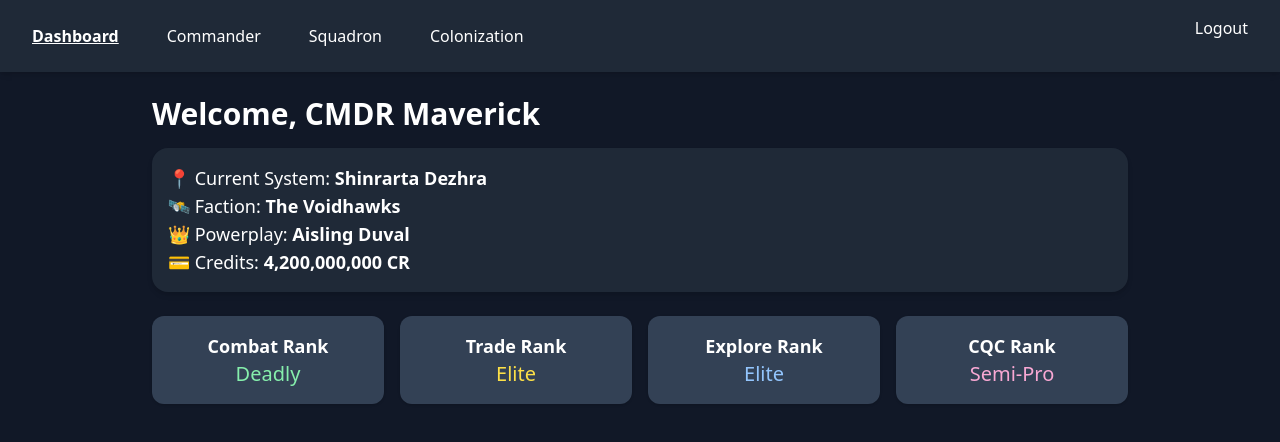
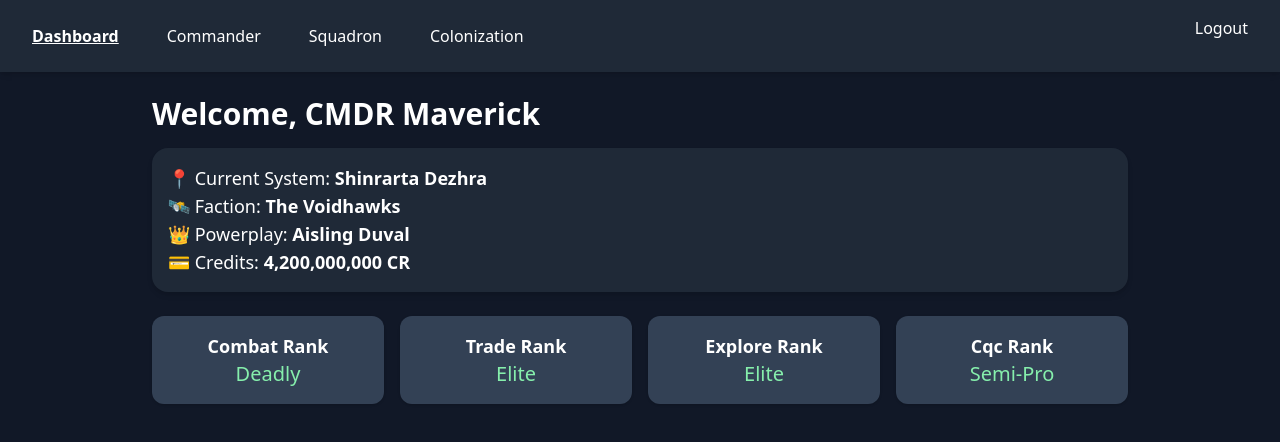
Before and after one commit to PCGN-ED/elite-ui, a React (Vite) app: page /dashboard in a window 1280 px wide. Shown: the top 442 px of the page. Built offline with nearby package versions, Linux system fonts and the light colour scheme.

Commit message:
Hooked Dashboard to commander data

```diff
--- /dev/null
+++ b/src/commander.json
@@ -0,0 +1,13 @@
+{
+    "name": "CMDR Maverick",
+    "system": "Shinrarta Dezhra",
+    "faction": "The Voidhawks",
+    "power": "Aisling Duval",
+    "credits": 4200000000,
+    "ranks": {
+      "combat": "Deadly",
+      "trade": "Elite",
+      "explore": "Elite",
+      "cqc": "Semi-Pro"
+    }
+  }
--- a/src/pages/Dashboard.jsx
+++ b/src/pages/Dashboard.jsx
@@ -1,32 +1,34 @@
+import { useEffect, useState } from 'react';
+import commanderData from '../commander.json';
+
 export default function Dashboard() {
+  const [commander, setCommander] = useState(null);
+
+  useEffect(() => {
+    // In a real app, fetch from API here
+    setCommander(commanderData);
+  }, []);
+
+  if (!commander) return <div className="p-6">Loading Commander Data...</div>;
+
   return (
     <div className="p-6 max-w-5xl mx-auto">
-        <h1 className="text-3xl font-bold mb-4">Welcome, CMDR Maverick</h1>
+      <h1 className="text-3xl font-bold mb-4">Welcome, {commander.name}</h1>
 
       <div className="bg-gray-800 p-4 rounded-2xl shadow-md mb-6">
-          <p className="text-lg">📍 Current System: <span className="font-semibold">Shinrarta Dezhra</span></p>
-          <p className="text-lg">🛰️ Faction: <span className="font-semibold">The Voidhawks</span></p>
-          <p className="text-lg">👑 Powerplay: <span className="font-semibold">Aisling Duval</span></p>
-          <p className="text-lg">💳 Credits: <span className="font-semibold">4,200,000,000 CR</span></p>
+        <p className="text-lg">📍 Current System: <span className="font-semibold">{commander.system}</span></p>
+        <p className="text-lg">🛰️ Faction: <span className="font-semibold">{commander.faction}</span></p>
+        <p className="text-lg">👑 Powerplay: <span className="font-semibold">{commander.power}</span></p>
+        <p className="text-lg">💳 Credits: <span className="font-semibold">{commander.credits.toLocaleString()} CR</span></p>
       </div>
 
       <div className="grid grid-cols-2 md:grid-cols-4 gap-4">
-          <div className="bg-slate-700 p-4 rounded-xl text-center shadow">
-            <h3 className="text-lg font-semibold">Combat Rank</h3>
-            <p className="text-xl text-green-300">Deadly</p>
+        {Object.entries(commander.ranks).map(([type, value]) => (
+          <div key={type} className="bg-slate-700 p-4 rounded-xl text-center shadow">
+            <h3 className="text-lg font-semibold">{type.charAt(0).toUpperCase() + type.slice(1)} Rank</h3>
+            <p className="text-xl text-green-300">{value}</p>
           </div>
-          <div className="bg-slate-700 p-4 rounded-xl text-center shadow">
-            <h3 className="text-lg font-semibold">Trade Rank</h3>
-            <p className="text-xl text-yellow-300">Elite</p>
-          </div>
-          <div className="bg-slate-700 p-4 rounded-xl text-center shadow">
-            <h3 className="text-lg font-semibold">Explore Rank</h3>
-            <p className="text-xl text-blue-300">Elite</p>
-          </div>
-          <div className="bg-slate-700 p-4 rounded-xl text-center shadow">
-            <h3 className="text-lg font-semibold">CQC Rank</h3>
-            <p className="text-xl text-pink-300">Semi-Pro</p>
-          </div>
+        ))}
       </div>
     </div>
   );
```
Lines whose indentation alone changed are shown as unchanged.
